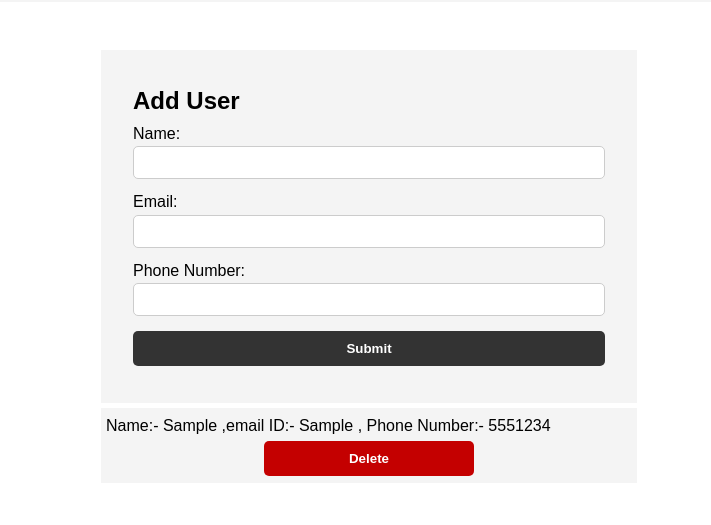
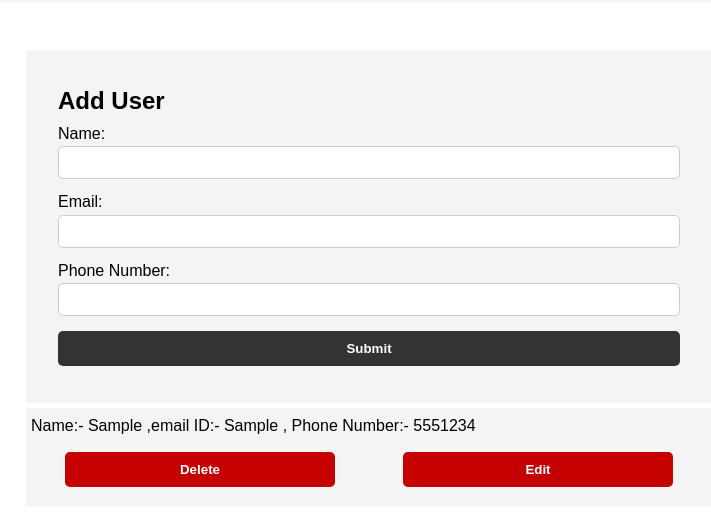
Before and after one commit to akkii02/Form, a plain HTML site: page index.html in a window 1280 px wide. Both pictures are taken after typing "Sample", "Sample", "5551234" into the empty fields and a click on the input "Submit". Shown: the part 81-606 px from the top of the page, without its empty margins (271-982 px from the left). Drawn offline with Linux system fonts and the light colour scheme.

Commit message:
add Edit Button and edit functionality

```diff
--- a/main.js
+++ b/main.js
@@ -7,6 +7,7 @@ const userList = document.querySelector("#users");
 
 myForm.addEventListener("submit", onSubmit);
 userList.addEventListener("click", removeItem);
+userList.addEventListener('click',editItem);
 
 function onSubmit(e) {
   e.preventDefault();
@@ -37,10 +38,16 @@ function onSubmit(e) {
       )
     );
     userList.appendChild(li);
-    var editBtn = document.createElement("button");
-    editBtn.className = "deleteBtn delete";
-    editBtn.appendChild(document.createTextNode("Delete"));
-    li.appendChild(editBtn);
+    var deleteItems = document.createElement("button");
+    deleteItems.className = "deleteBtn delete";
+    deleteItems.appendChild(document.createTextNode("Delete"));
+    li.appendChild(deleteItems);
+
+    var editItems = document.createElement("button");
+    editItems.className = "editBtn edit";
+    editItems.appendChild(document.createTextNode("Edit"));
+    li.appendChild(editItems);
+
     nameInput.value = "";
     emailInput.value = "";
     phoneNumber.value = "";
@@ -58,3 +65,19 @@ function removeItem(e) {
     // console.log(1)
   }
 }
+
+function editItem(e) {
+  if (e.target.classList.contains("edit")) {
+    if (confirm("Are You Sure?")) {
+      nameInput.value = myObj.name;
+      emailInput.value = myObj.email;
+      phoneNumber.value = myObj.number;
+
+      var li = e.target.parentElement;
+      userList.removeChild(li);
+
+      localStorage.removeItem(myObj.email);
+    }
+    // console.log(1)
+  }
+}
--- a/style.css
+++ b/style.css
@@ -27,7 +27,7 @@
 
   .container {
     margin: auto;
-    width: 600px;
+    width: 750px;
     overflow: auto;
     padding: 3rem 2rem;
   }
@@ -86,5 +86,15 @@
     color: #fff;
     font-weight: bold;
     border-radius: 5px;
-    margin: 0.4% 30%;
+    margin: 2% 5%;
 }
+.editBtn{
+  width: 40%;
+  padding: 10px 15px;
+  border: 0;
+  background: #c40000;
+  color: #fff;
+  font-weight: bold;
+  border-radius: 5px;
+  margin: 2% 5%;
+}
```
